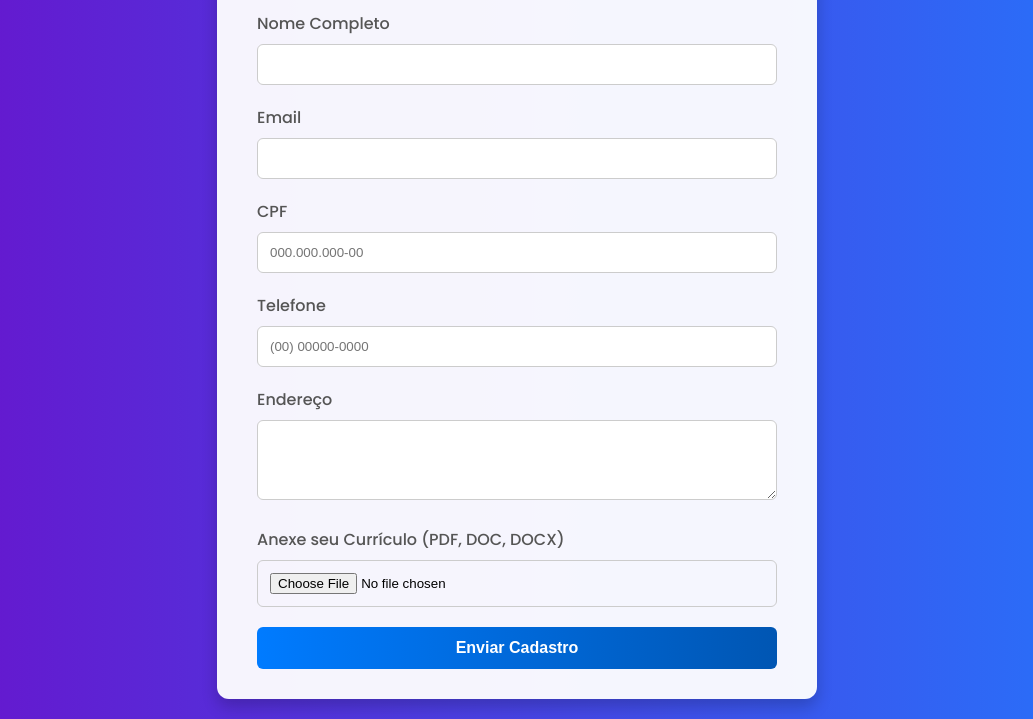
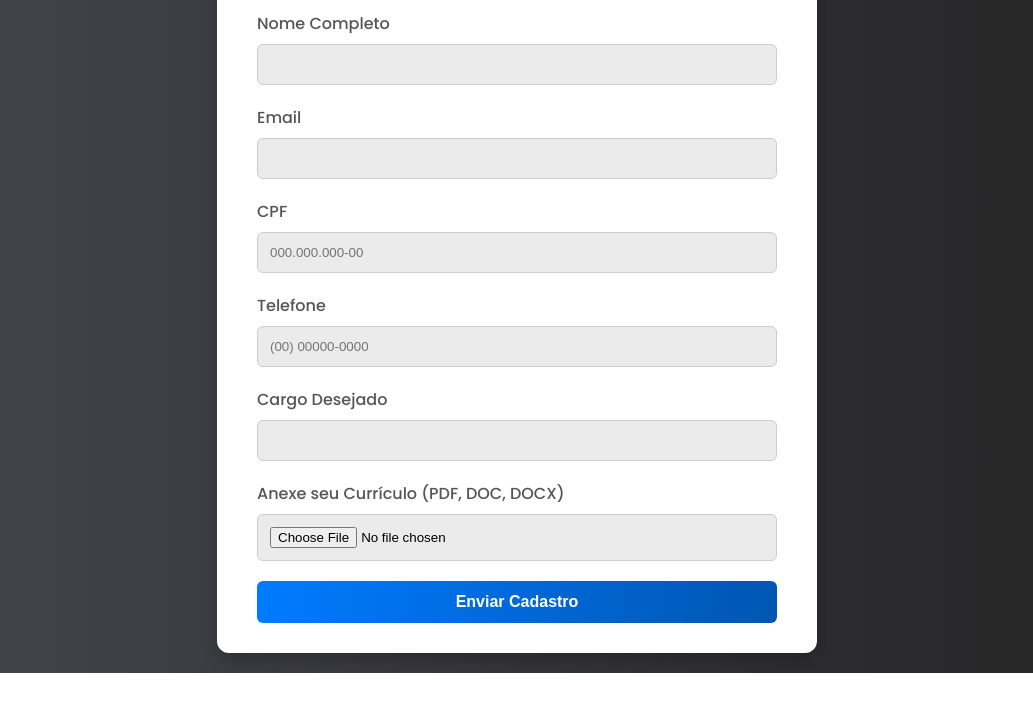
Before and after one commit to phdbrazil/phdbrazil, a plain HTML site: page index.html in a window 1280 px wide. Shown: the part 313-1032 px from the top of the page, without its empty margins (123-1156 px from the left). After the commit the page ends 986 px from the top, so only its background shows below. Drawn offline with nearby package versions, Linux system fonts and the light colour scheme.

Commit message:
feat: Update form fields and redesign UI

```diff
--- a/index.html
+++ b/index.html
@@ -29,8 +29,8 @@
                 <input type="tel" id="telefone" name="telefone" required placeholder="(00) 00000-0000">
             </div>
             <div class="form-group">
-                <label for="endereco">Endereço</label>
-                <textarea id="endereco" name="endereco" rows="3" required></textarea>
+                <label for="cargo_desejado">Cargo Desejado</label>
+                <input type="text" id="cargo_desejado" name="cargo_desejado" required>
             </div>
             <div class="form-group">
                 <label for="curriculo">Anexe seu Currículo (PDF, DOC, DOCX)</label>
--- a/styles.css
+++ b/styles.css
@@ -2,7 +2,7 @@
 
 body {
     font-family: 'Poppins', sans-serif;
-    background: linear-gradient(to right, #6a11cb, #2575fc);
+    background: linear-gradient(to right, #45454f, #242424);
     display: flex;
     justify-content: center;
     align-items: center;
@@ -12,7 +12,7 @@ body {
 }
 
 .container {
-    background-color: rgba(255, 255, 255, 0.95);
+    background-color: #fff;
     padding: 30px 40px;
     border-radius: 12px;
     box-shadow: 0 8px 16px rgba(0, 0, 0, 0.2);
@@ -57,6 +57,7 @@ input[type="file"] {
     border-radius: 6px;
     box-sizing: border-box;
     transition: border-color 0.3s, box-shadow 0.3s;
+    background-color: rgb(231 231 231 / 80%);
 }
 
 input[type="text"]:focus,
```
Also changed, not shown: 1 other file.
